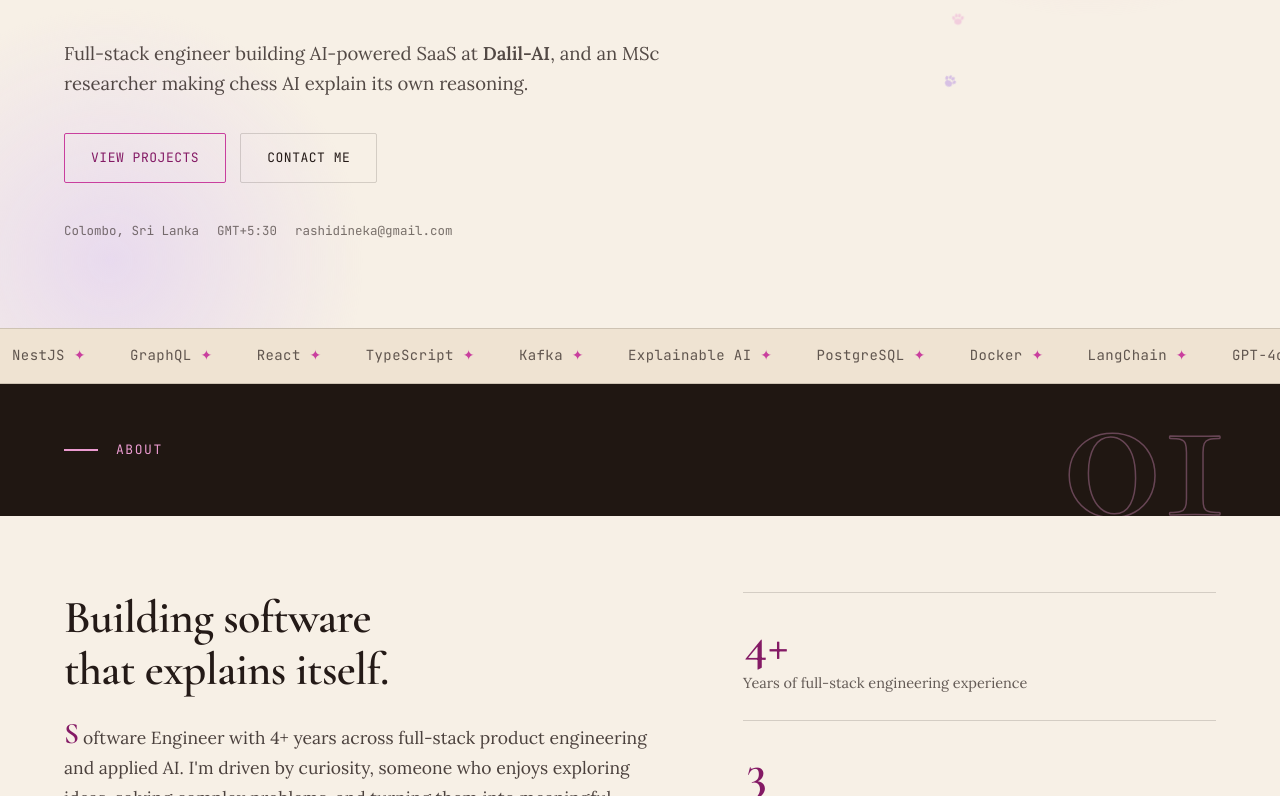
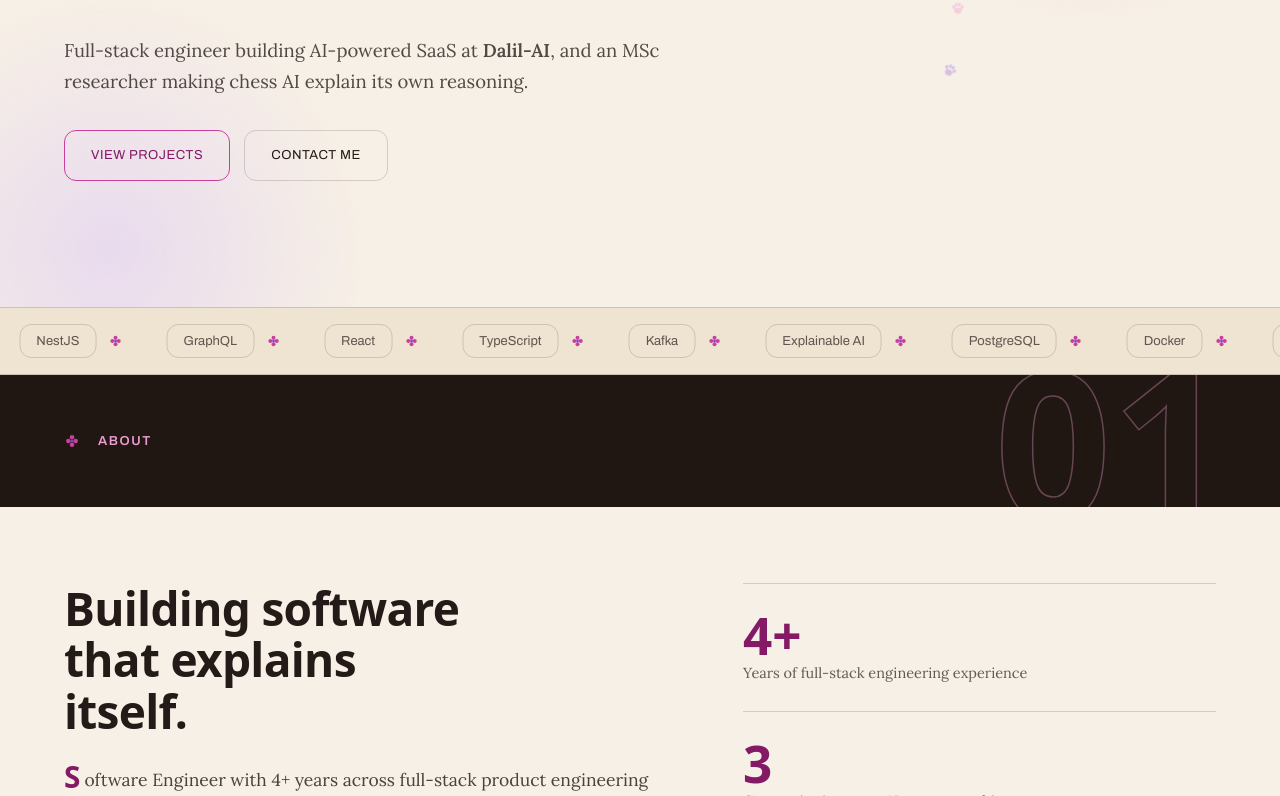
Before and after one commit to Rashi-5/Portfolio-2026, a React (Vite) app: page / in a window 1280 px wide. Shown: the part 544-1340 px from the top of the page. Built offline with nearby package versions, Linux system fonts and the light colour scheme.

Commit message:
fix: fonts

```diff
--- a/index.html
+++ b/index.html
@@ -45,7 +45,7 @@
     <link rel="preconnect" href="https://fonts.googleapis.com" />
     <link rel="preconnect" href="https://fonts.gstatic.com" crossorigin />
     <link
-      href="https://fonts.googleapis.com/css2?family=Cormorant+Garamond:wght@400;600&family=Lora:wght@400;600&family=Playfair+Display:wght@700;800;900&family=Work+Sans:wght@400;500;600;700&family=JetBrains+Mono:wght@400;500&display=swap"
+      href="https://fonts.googleapis.com/css2?family=Cormorant+Garamond:wght@400;600&family=Lora:wght@400;600&family=Playfair+Display:wght@700;800;900&family=Archivo:wght@400;500;600;700&display=swap"
       rel="stylesheet"
     />
   </head>
--- a/src/App.tsx
+++ b/src/App.tsx
@@ -14,7 +14,7 @@ import {
   writing,
 } from "./data";
 
-const mono = "'JetBrains Mono',monospace";
+const mono = '"Archivo", system-ui, sans-serif';
 const muted = (pct: number) =>
   `color-mix(in srgb, var(--color-text) ${pct}%, transparent)`;
 
@@ -98,7 +98,7 @@ export default function App() {
             textTransform: "uppercase",
             border: "1.5px solid var(--color-accent)",
             padding: "9px 18px",
-            borderRadius: 2,
+            borderRadius: 12,
             color: "var(--color-accent-700)",
           }}
         >
@@ -172,13 +172,6 @@ export default function App() {
                 marginBottom: 26,
               }}
             >
-              <span
-                style={{
-                  width: 26,
-                  height: 1.5,
-                  background: "var(--color-accent)",
-                }}
-              />
               Software Engineer · AI Researcher
             </span>
             <h1
@@ -235,7 +228,7 @@ export default function App() {
                   border: "1.5px solid var(--color-accent)",
                   color: "var(--color-accent-700)",
                   padding: "14px 26px",
-                  borderRadius: 2,
+                  borderRadius: 12,
                 }}
               >
                 View Projects
@@ -251,7 +244,7 @@ export default function App() {
                   border: "1.5px solid var(--color-divider)",
                   color: "var(--color-text)",
                   padding: "14px 26px",
-                  borderRadius: 2,
+                  borderRadius: 12,
                 }}
               >
                 Contact Me
@@ -267,9 +260,6 @@ export default function App() {
                 color: muted(60),
               }}
             >
-              <span>{contact.location}</span>
-              <span>{contact.timezone}</span>
-              <span>{contact.email}</span>
             </div>
           </div>
           <div
@@ -315,15 +305,41 @@ export default function App() {
               <span
                 key={i}
                 style={{
-                  fontFamily: mono,
-                  fontSize: 14,
-                  letterSpacing: "0.03em",
+                  display: "inline-flex",
+                  alignItems: "center",
+                  gap: 12,
                   padding: "0 22px",
-                  color: muted(70),
                   whiteSpace: "nowrap",
                 }}
               >
-                {m} <span style={{ color: "var(--color-accent)" }}>✦</span>
+                <span
+                  style={{
+                    fontFamily: mono,
+                    fontSize: 13,
+                    color: muted(70),
+                    border: "1.5px solid var(--color-divider)",
+                    borderRadius: 12,
+                    padding: "6px 16px",
+                  }}
+                >
+                  {m}
+                </span>
+                <svg
+                  width="14"
+                  height="14"
+                  viewBox="0 0 24 24"
+                  fill="none"
+                  aria-hidden="true"
+                  style={{ flexShrink: 0 }}
+                >
+                  <g fill="var(--color-accent)">
+                    <circle cx="12" cy="6.5" r="3.4" />
+                    <circle cx="17.5" cy="12" r="3.4" />
+                    <circle cx="12" cy="17.5" r="3.4" />
+                    <circle cx="6.5" cy="12" r="3.4" />
+                  </g>
+                  <circle cx="12" cy="12" r="2.4" fill="var(--color-accent-2)" />
+                </svg>
               </span>
             ))}
           </div>
@@ -724,7 +740,7 @@ export default function App() {
                   border: "1.5px solid var(--color-accent)",
                   color: "var(--color-accent-700)",
                   padding: "14px 22px",
-                  borderRadius: 2,
+                  borderRadius: 12,
                 }}
               >
                 Try the live demo
@@ -743,7 +759,7 @@ export default function App() {
                   border: "1.5px solid var(--color-divider)",
                   color: "var(--color-text)",
                   padding: "14px 22px",
-                  borderRadius: 2,
+                  borderRadius: 12,
                 }}
               >
                 Read the writeup
@@ -1024,7 +1040,7 @@ export default function App() {
                 textDecoration: "none",
                 color: "inherit",
                 border: "1.5px solid var(--color-divider)",
-                borderRadius: 2,
+                borderRadius: 12,
                 padding: "clamp(28px,4vw,48px)",
                 maxWidth: 820,
               }}
@@ -1187,7 +1203,7 @@ export default function App() {
                 border: "1.5px solid var(--color-accent-300)",
                 color: "var(--color-accent-100)",
                 padding: "15px 28px",
-                borderRadius: 2,
+                borderRadius: 12,
               }}
             >
               Email me
@@ -1205,7 +1221,7 @@ export default function App() {
                   "1.5px solid color-mix(in srgb, var(--color-neutral-100) 30%, transparent)",
                 color: "var(--color-neutral-100)",
                 padding: "15px 28px",
-                borderRadius: 2,
+                borderRadius: 12,
               }}
             >
               Download Resume
--- a/src/components/SectionBand.tsx
+++ b/src/components/SectionBand.tsx
@@ -53,10 +53,26 @@ export function SectionBand({
           gap: 18,
         }}
       >
-        <span style={{ width: 34, height: 1.5, background: `var(${accentVar})` }} />
+        <svg
+          width="16"
+          height="16"
+          viewBox="0 0 24 24"
+          fill="none"
+          aria-hidden="true"
+          style={{ flexShrink: 0 }}
+        >
+          <g fill="var(--color-accent)">
+            <circle cx="12" cy="6.5" r="3.4" />
+            <circle cx="17.5" cy="12" r="3.4" />
+            <circle cx="12" cy="17.5" r="3.4" />
+            <circle cx="6.5" cy="12" r="3.4" />
+          </g>
+          <circle cx="12" cy="12" r="2.4" fill="var(--color-accent-2)" />
+        </svg>
         <span
           style={{
-            fontFamily: "'JetBrains Mono',monospace",
+            fontFamily: "'Archivo', system-ui, sans-serif",
+            fontWeight: 600,
             fontSize: 13,
             letterSpacing: "0.12em",
             textTransform: "uppercase",
--- a/src/data.ts
+++ b/src/data.ts
@@ -298,7 +298,7 @@ export const stats: Stat[] = [
   { n: "12+", label: "AI research projects shipped like products" },
 ];
 
-const marqueeItems = [
+export const marqueeItems = [
   "LangChain",
   "GPT-4o",
   "NestJS",
--- a/src/styles.css
+++ b/src/styles.css
@@ -36,7 +36,7 @@
   --color-accent-2-800: #331a5c;
   --color-accent-2-900: #1f0f38;
 
-  --font-heading: "Cormorant Garamond", system-ui, serif;
+  --font-heading: system-ui, serif;
   --font-heading-weight: 600;
   --font-body: "Lora", system-ui, serif;
 
@@ -153,9 +153,10 @@ img {
   border: 1px solid var(--color-divider);
 }
 .card-kicker {
-  font-size: 10px;
-  letter-spacing: 0.1em;
-  text-transform: uppercase;
+  font-family: "Archivo", system-ui, sans-serif;
+  font-size: 12px;
+  font-weight: 600;
+  letter-spacing: 0.01em;
   color: var(--color-accent);
 }
 .card-title {
@@ -217,7 +218,6 @@ img {
   display: block;
   line-height: 0;
   opacity: 0;
-  /* Each paw's peak opacity and timing are set inline, per instance. */
   animation-name: pawBlink;
   animation-iteration-count: infinite;
   animation-timing-function: ease-in-out;
@@ -256,8 +256,9 @@ img {
   height: 100%;
   background: var(--color-neutral-200);
   color: color-mix(in srgb, var(--color-text) 45%, transparent);
-  font-family: "JetBrains Mono", monospace;
+  font-family: "Archivo", system-ui, sans-serif;
   font-size: 12px;
+  letter-spacing: 0.02em;
   text-align: center;
   padding: 8px;
   overflow: hidden;
```
